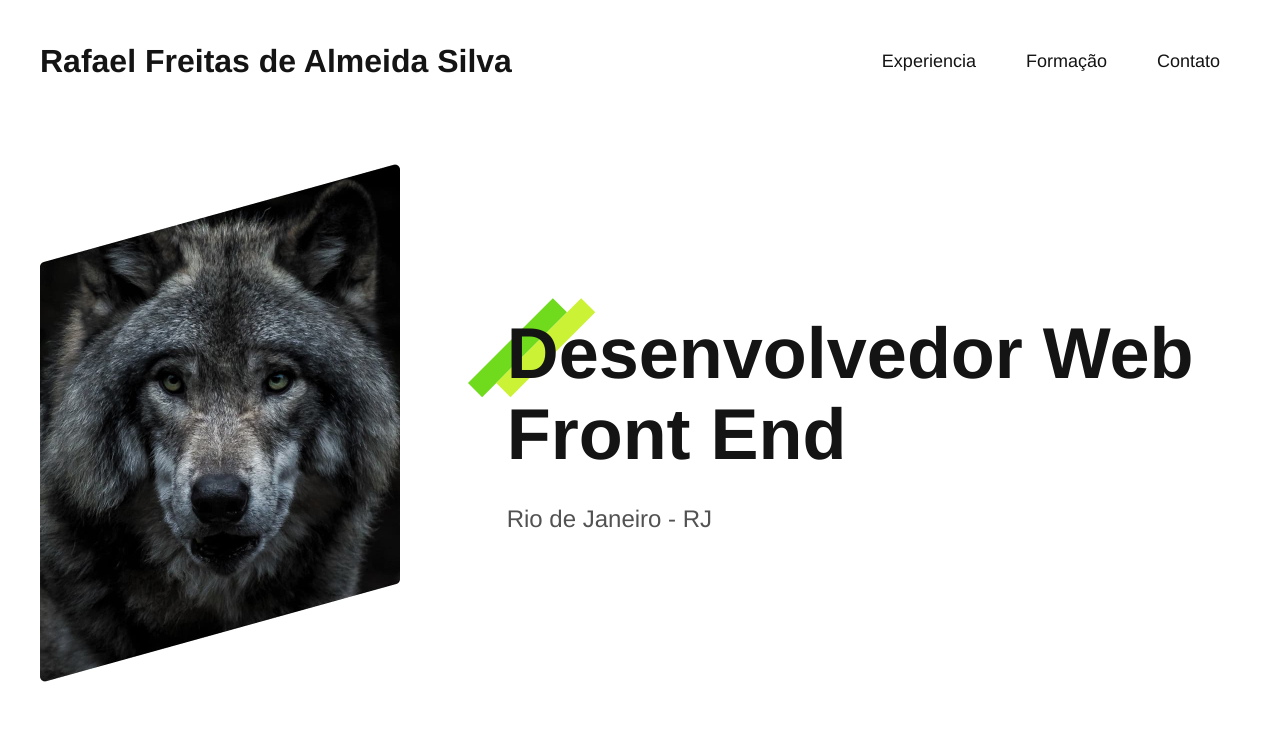
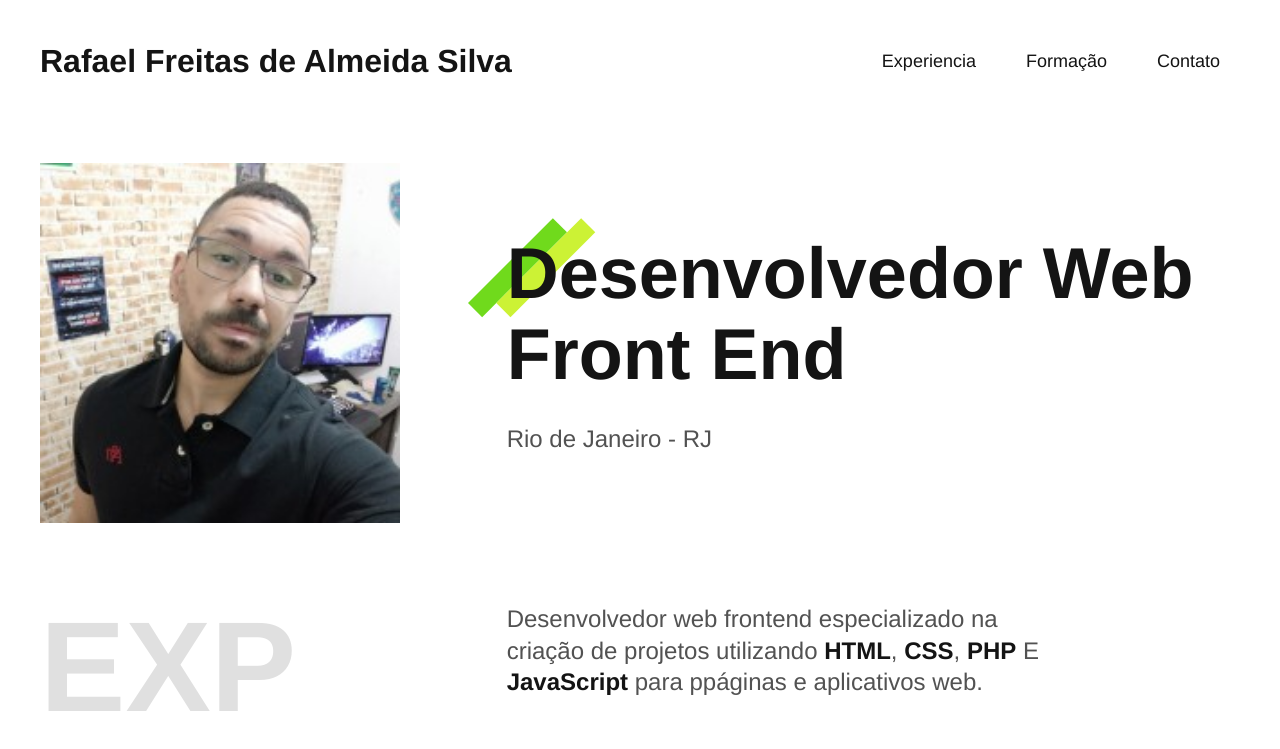
Before and after one commit to Rfasd/Rfasd, a plain HTML site: page index.html in a window 1280 px wide. Shown: the top 749 px of the page. Drawn offline with Linux system fonts and the light colour scheme.

Commit message:
foto adicionada

```diff
--- a/css/global.css
+++ b/css/global.css
@@ -1,34 +1,37 @@
-body{
-  font-family: 'Franklin Gothic Medium', 'Arial Narrow', Arial, sans-serif;
+body {
+  font-family: "Franklin Gothic Medium", "Arial Narrow", Arial, sans-serif;
   margin: 0px;
   color: #141414;
 }
 
-h1, h2, h3, p {
+h1,
+h2,
+h3,
+p {
   margin: 0px;
 }
 
-ul{
+ul {
   margin: 0px;
   padding: 0px;
   list-style: none;
 }
 
 img {
-  max-width: 100%;
+  max-width: 74%;
   height: auto;
   display: block;
 }
-.subtitulo{
+.subtitulo {
   font-size: 8rem;
   word-break: break-all;
   line-height: 1;
   text-transform: uppercase;
-   max-width: 4ch;
+  max-width: 4ch;
 }
 
 @media (max-width: 800px) {
-  .subtitulo{
+  .subtitulo {
     font-size: 3rem;
     text-transform: capitalize;
     max-width: initial !important;
--- a/index.html
+++ b/index.html
@@ -28,7 +28,7 @@
   </header>
 
   <main class="introducao">
-    <img src="./img/perfil.jpg" alt="lobo cinza" width="360" height="520">
+    <img src="./img/1.jpg" alt="lobo cinza" width="360" height="520">
     <div>
       <h1>Desenvolvedor Web <br> Front End</h1>
       <p>Rio de Janeiro - RJ</p>
```
Also changed, not shown: img/1.jpg (added).
